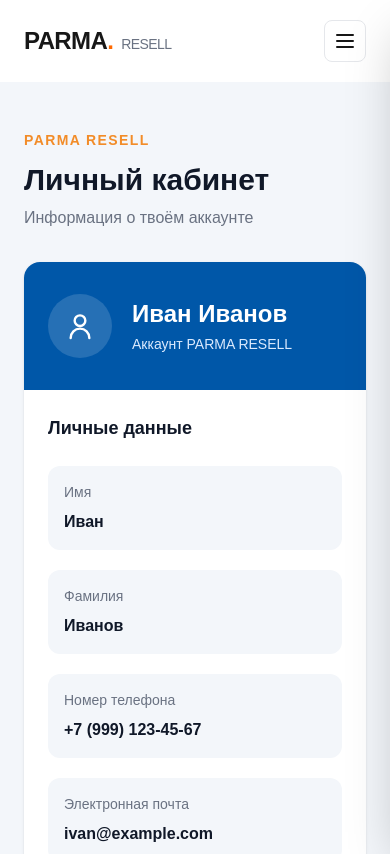
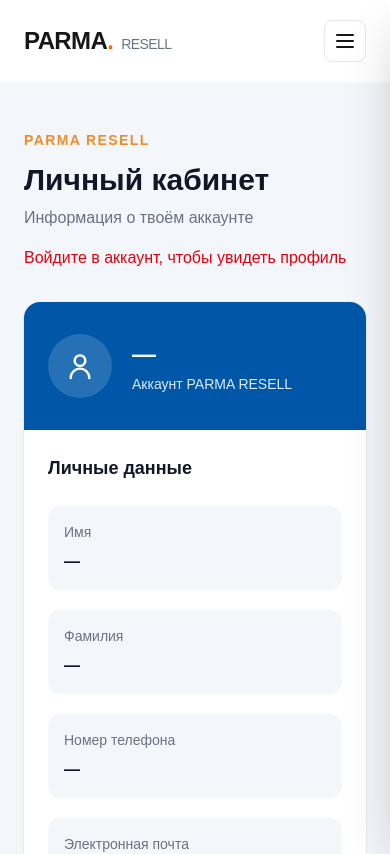
Before and after one commit to sanyalyakh/parma-resell, a Next.js app in the folder frontend/: page /profile in a window 390 px wide. Shown: the top 854 px of the page. Built offline with nearby package versions, Linux system fonts and the light colour scheme.

Commit message:
feat(frontend): load real account phone and email from /api/auth/me

```diff
--- a/frontend/src/app/profile/page.tsx
+++ b/frontend/src/app/profile/page.tsx
@@ -1,17 +1,19 @@
 "use client";
 
 import Link from "next/link";
+import { useEffect, useState } from "react";
+import { apiRequest, ApiUser, getToken } from "@/app/lib/api";
 import Header from "@/app/components/Header";
 
 export default function ProfilePage() {
-  // Временные данные для отображения
-  // Позже заменю их данными пользователя с бэкенда
-  const user = {
-    firstName: "Иван",
-    lastName: "Иванов",
-    phone: "+7 (999) 123-45-67",
-    email: "ivan@example.com",
-  };
+  const [user, setUser] = useState({firstName: "—", lastName: "—", phone: "—", email: ""});
+  const [error, setError] = useState("");
+  useEffect(() => {
+    if (!getToken()) { setError("Войдите в аккаунт, чтобы увидеть профиль"); return; }
+    apiRequest<{user: ApiUser}>("/api/auth/me")
+      .then(({user}) => setUser({firstName: "—", lastName: "—", phone: user.phone, email: user.email || ""}))
+      .catch((e) => setError(e instanceof Error ? e.message : "Не удалось загрузить профиль"));
+  }, []);
 
   return (
     <main className="min-h-screen bg-[#F3F6FA]">
@@ -31,6 +33,7 @@ export default function ProfilePage() {
             Информация о твоём аккаунте
           </p>
 
+          {error && <p role="alert" className="mt-4 text-red-600">{error}</p>}
           <div className="mt-8 overflow-hidden rounded-2xl bg-white shadow-sm">
             <div className="bg-[#0057A8] px-6 py-8 text-white sm:px-8">
               <div className="flex items-center gap-5">
@@ -52,7 +55,7 @@ export default function ProfilePage() {
 
                 <div>
                   <h2 className="text-2xl font-black">
-                    {user.firstName} {user.lastName}
+                    {user.phone}
                   </h2>
                   <p className="mt-1 text-sm text-blue-100">
                     Аккаунт PARMA RESELL
```
